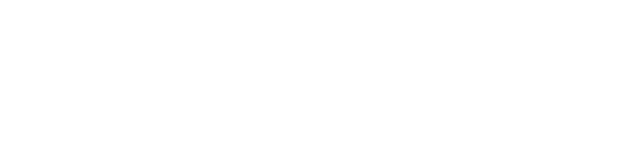
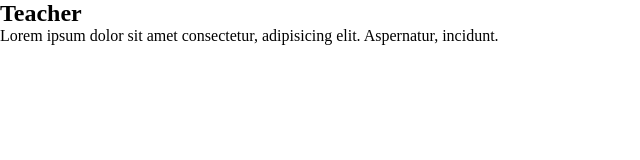
Before and after one commit to Jakyp-05/Quiz, a plain HTML site: page Quiz/index.html in a window 1280 px wide. Shown: the whole page, without its empty margins (0-640 px from the left). Drawn offline with Linux system fonts and the light colour scheme.

Commit message:
added style.css file

```diff
--- a/Quiz/index.html
+++ b/Quiz/index.html
@@ -7,7 +7,14 @@
     <link rel="stylesheet" href="style.css">
 </head>
 <body>
-
+    <div>
+        <section>
+            <div class="div">
+                <h1>Teacher</h1>
+                <p>Lorem ipsum dolor sit amet consectetur, adipisicing elit. Aspernatur, incidunt.</p>
+            </div>
+        </section>
+    </div>
 
     <script src="index.js"></script>
 </body>
--- a/Quiz/style.css
+++ b/Quiz/style.css
@@ -0,0 +1,5 @@
+*{
+    margin: 0;
+    padding: 0;
+    box-sizing: border-box;
+}
```
